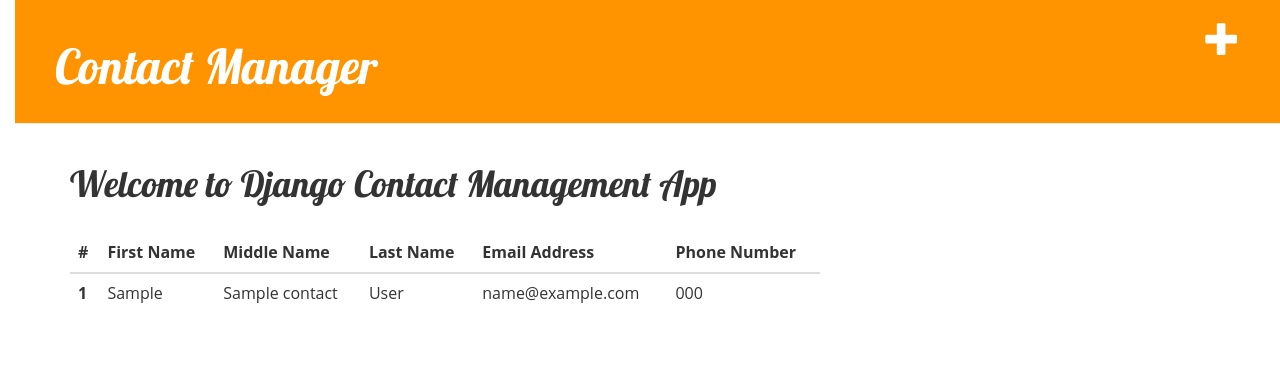
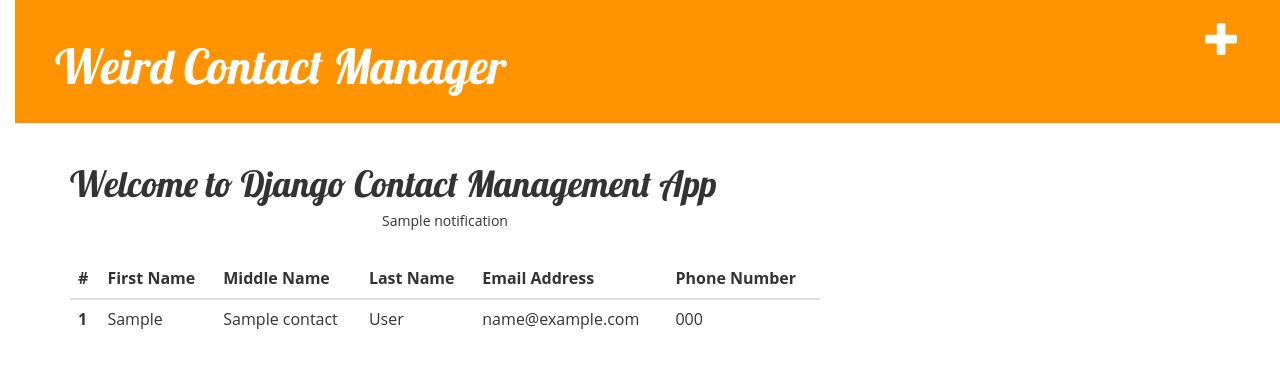
Before and after one commit to litunny/weird, a Django app: template contact/templates/contact/index.html in a window 1280 px wide. Shown: the top 368 px of the page. Run offline with Django 3.2, Linux system fonts and the light colour scheme; tables that the repository leaves empty hold one stand-in row (values such as "Sample post"); the template is opened without the code that fills it: values that come from a table or form of the project are taken from there, most other values are stand-ins (such as "Sample title", 1, 10 or a date in 2020); some libraries are stand-ins or nearby versions.

Commit message:
Notification added

```diff
--- a/blog/templates/blog/base.html
+++ b/blog/templates/blog/base.html
@@ -1,7 +1,7 @@
 {% load static %}
 <html>
     <head>
-        <title>Pro's Blog</title>
+        <title>Weird Blog</title>
         <link rel="stylesheet" href="//maxcdn.bootstrapcdn.com/bootstrap/3.2.0/css/bootstrap.min.css">
         <link rel="stylesheet" href="//maxcdn.bootstrapcdn.com/bootstrap/3.2.0/css/bootstrap-theme.min.css">
         <link rel="stylesheet" href="{% static 'blog/style.css' %}">
@@ -10,7 +10,7 @@
     <body>
         <div class="page-header">
             <a href="{% url 'post_new' %}" class="top-menu"><span class="glyphicon glyphicon-plus"></span></a>
-            <h1><a href="/" style="color:white !important;">Django Girls Blog</a></h1>
+            <h1><a href="/" style="color:white !important;">Weird Blog</a></h1>
         </div>
         <div class="content container">
             <div class="row">
--- a/contact/templates/contact/base.html
+++ b/contact/templates/contact/base.html
@@ -1,7 +1,7 @@
 {% load static %}
 <html data-ng-app="app">
     <head>
-        <title>Pro's Blog</title>
+        <title>Weird Contact</title>
         <link rel="stylesheet" href="//maxcdn.bootstrapcdn.com/bootstrap/3.2.0/css/bootstrap.min.css">
         <link rel="stylesheet" href="//maxcdn.bootstrapcdn.com/bootstrap/3.2.0/css/bootstrap-theme.min.css">
         <link rel="stylesheet" href="{% static 'contact/style.css' %}">
@@ -14,7 +14,7 @@
     <body data-ng-controller="ContactController">
         <div class="page-header">
             <a href="{% url 'contact_new' %}" class="top-menu"><span class="glyphicon glyphicon-plus"></span></a>
-            <h1><a href="/" style="color:white !important;">Contact Manager</a></h1>
+            <h1><a href="/" style="color:white !important;">Weird Contact Manager</a></h1>
         </div>
         <div class="content container">
             <div class="row">
--- a/contact/templates/contact/index.html
+++ b/contact/templates/contact/index.html
@@ -1,6 +1,10 @@
 {% extends 'contact/base.html' %}
 {% block content %}
     <h1>{{ 'Welcome to Django Contact Management App' }} </h1>
+    {% if contacts %}
+        {% if notification %}
+            <h5 class="text-center primary"> {{notification}} </h5>
+        {% endif %}
         <table class="table table-hover" style="margin-top: 30px;">
             <thead>
                 <tr>
@@ -25,4 +29,7 @@
                 {% endfor %}
             </tbody>
         </table>
+    {% else %}
+        <h4 class="text-center"> {{"No contact found, please add new contact"}}</h4>
+    {% endif %}
 {% endblock %}
--- a/contact/templates/contact/view.html
+++ b/contact/templates/contact/view.html
@@ -2,6 +2,9 @@
 {% block content %}
 <div class="container" style="margin-top: 20px; margin-bottom: 20px;">
 	<div class="row panel">
+         {% if notification %}
+            <h5 class="text-center primary"> {{notification}} </h5>
+        {% endif %}
 		<div class="col-md-4 bg_blur ">
     	    <a href="{% url 'contact_edit' pk=contact.pk %}" class="follow_btn hidden-xs">Edit</a>
 		</div>
--- a/weird/urls.py
+++ b/weird/urls.py
@@ -18,6 +18,6 @@ from django.contrib import admin
 
 urlpatterns = [
     url(r'^admin/', admin.site.urls),
-    url(r'', include('blog.urls')),
+    url(r'^blog/', include('blog.urls')),
     url(r'^contact/', include('contact.urls')),
 ]
```
Also changed, not shown: contact/views.py (+7 -4 lines). Lines whose indentation alone changed are shown as unchanged.
